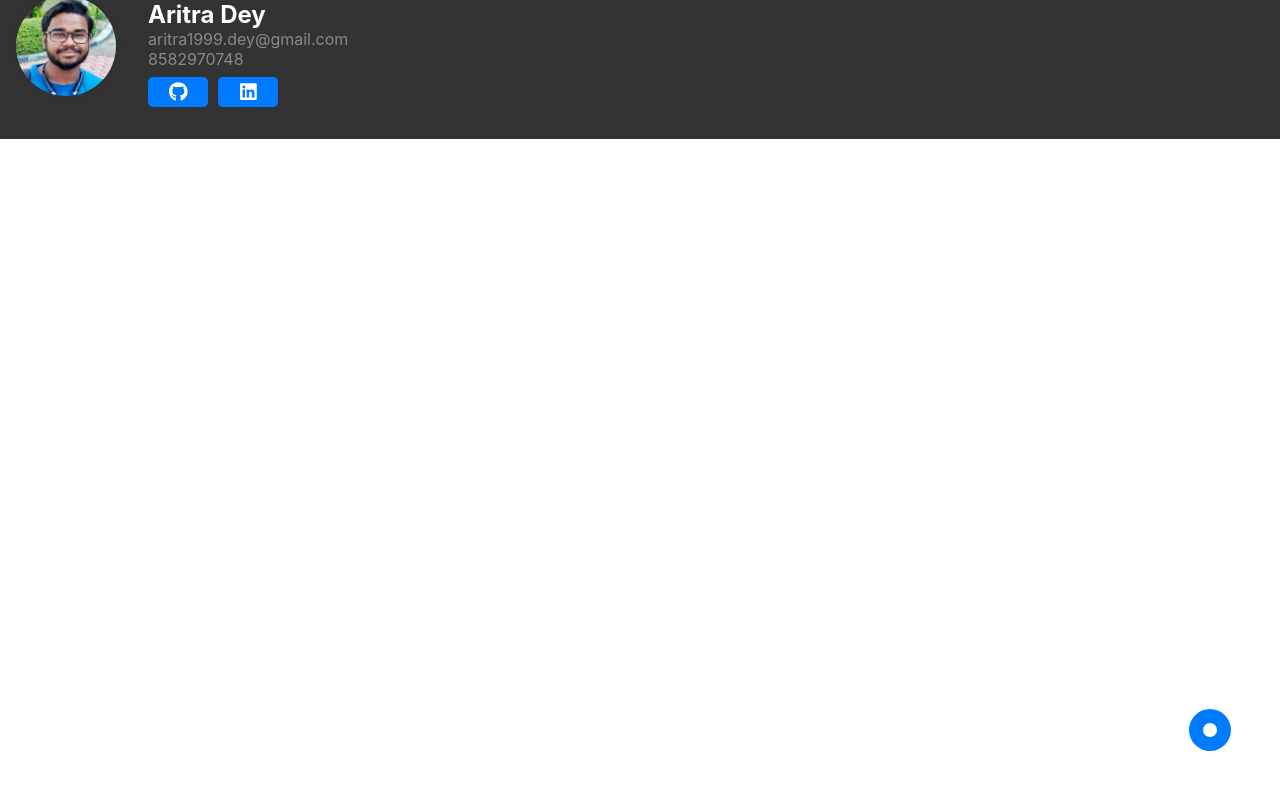
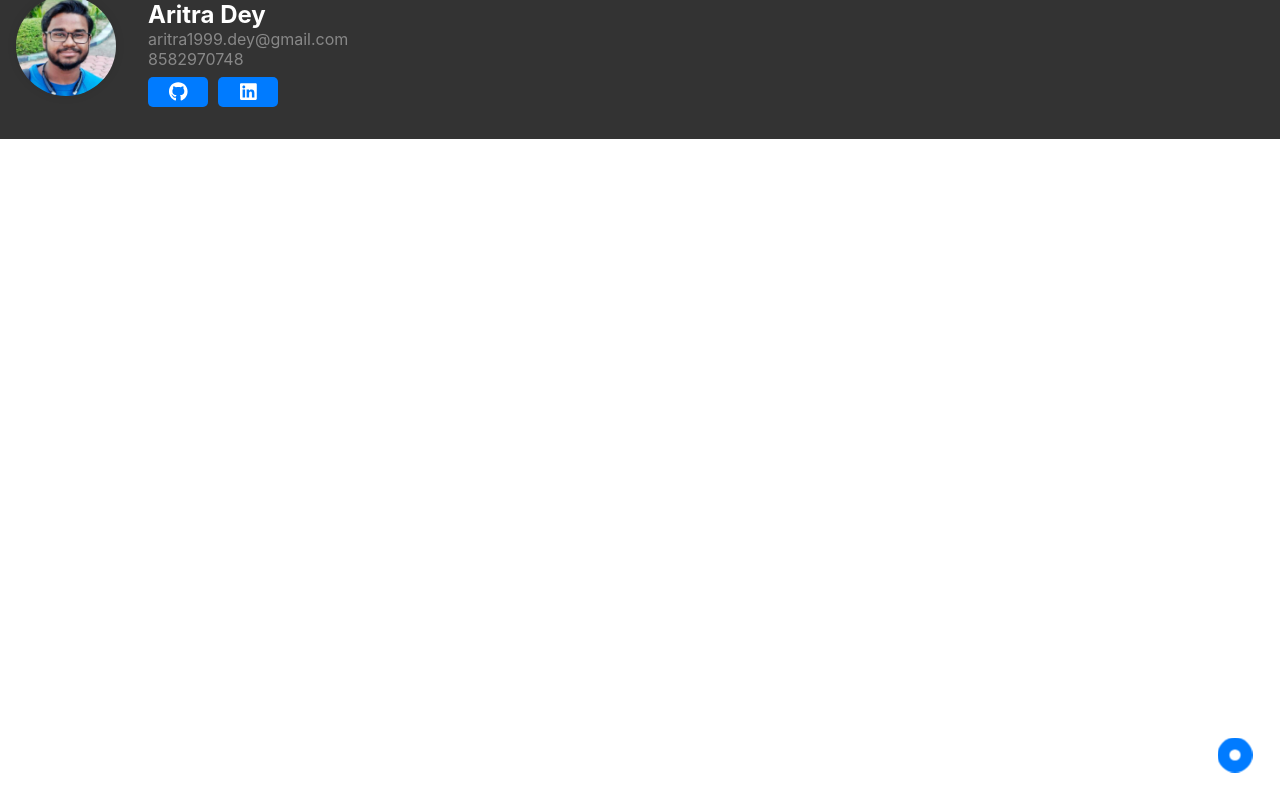
Before and after one commit to aritradey-CS/Aritra, a React (Create React App) app: page /FloatingButton in a window 1280 px wide. Built offline with nearby package versions, Linux system fonts and the light colour scheme.

Commit message:
Made another approch to use the FloatingButtons

```diff
--- a/src/pages/BlogPostForm.css
+++ b/src/pages/BlogPostForm.css
@@ -6,7 +6,7 @@
   box-shadow: 0px 0px 10px rgba(0, 0, 0, 0.2);
   width: 100%;
   max-width: 600px;
-  margin: 0 auto;
+  margin: -190px 3px 4px -1rem;
   animation: fade-in 0.5s ease-in-out; /* Animation effect */
 }
 
--- a/src/pages/FloatingButton.css
+++ b/src/pages/FloatingButton.css
@@ -1,29 +1,25 @@
 /* FloatingButton.css */
-
 .floating-button-container {
   position: fixed;
-  bottom: 40px;
-
-  right: 40px;
-  z-index: 1000;
+  bottom: 20px;
+  right: 20px;
   display: flex;
   flex-direction: column;
   align-items: center;
-  transition: transform 0.3s ease-in-out;
+  z-index: 1000;
 }
 
 .floating-button {
-  width: 60px;
-  height: 60px;
   background-color: #007bff;
   color: white;
+  width: 50px;
+  height: 50px;
+  border-radius: 50%;
   display: flex;
   align-items: center;
   justify-content: center;
-  border-radius: 50%;
-  font-size: 20px;
   cursor: pointer;
-  transition: background-color 0.3s ease, transform 0.3s ease;
+  transition: background-color 0.3s ease-in-out;
 }
 
 .floating-button.expanded {
@@ -39,19 +35,34 @@
 }
 
 .option {
+  background-color: #f4f4f4;
+  color: #333;
   width: 40px;
   height: 40px;
-  background-color: #007bff;
-  color: white;
+  border-radius: 50%;
   display: flex;
   align-items: center;
   justify-content: center;
-  border-radius: 50%;
-  font-size: 18px;
   cursor: pointer;
-  transition: background-color 0.3s ease, transform 0.3s ease;
+  transition: background-color 0.3s ease-in-out;
 }
 
-.option:hover {
-  background-color: #0056b3;
+.option.contact {
+  background-color: #28a745;
+  color: white;
 }
+
+.option.post {
+  background-color: #007bff;
+  color: white;
+}
+
+.option.chat {
+  background-color: #ffc107;
+  color: white;
+}
+
+.option.about {
+  background-color: #17a2b8;
+  color: white;
+}
--- a/src/pages/FloatingButton.jsx
+++ b/src/pages/FloatingButton.jsx
@@ -53,7 +53,7 @@ function FloatingButton() {
           {options.map((option, index) => (
             <div
               key={index}
-              className="option"
+              className={`option ${option.action.toLowerCase()}`}
               onClick={option.action === "Post" ? handelOpenPostPopup : () => console.log(option.action)}
             >
               <FontAwesomeIcon icon={option.icon} />
```
